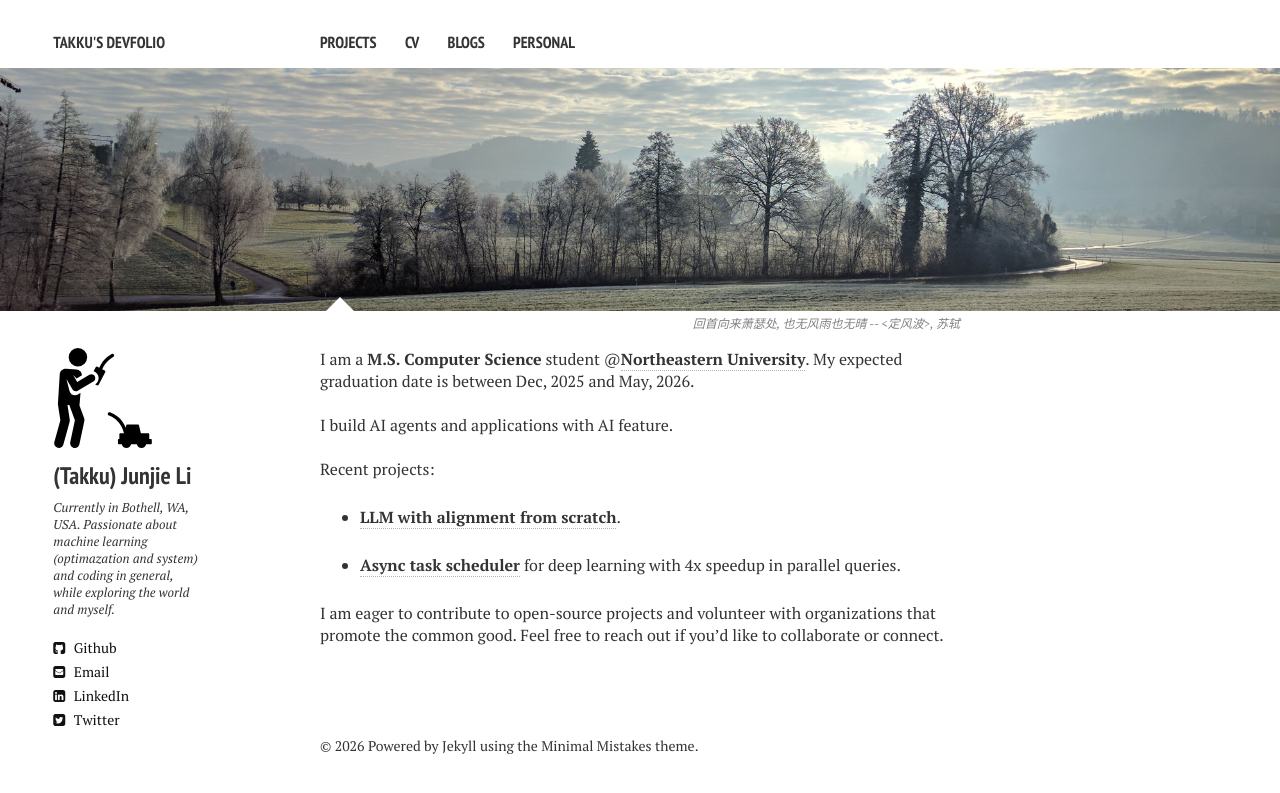
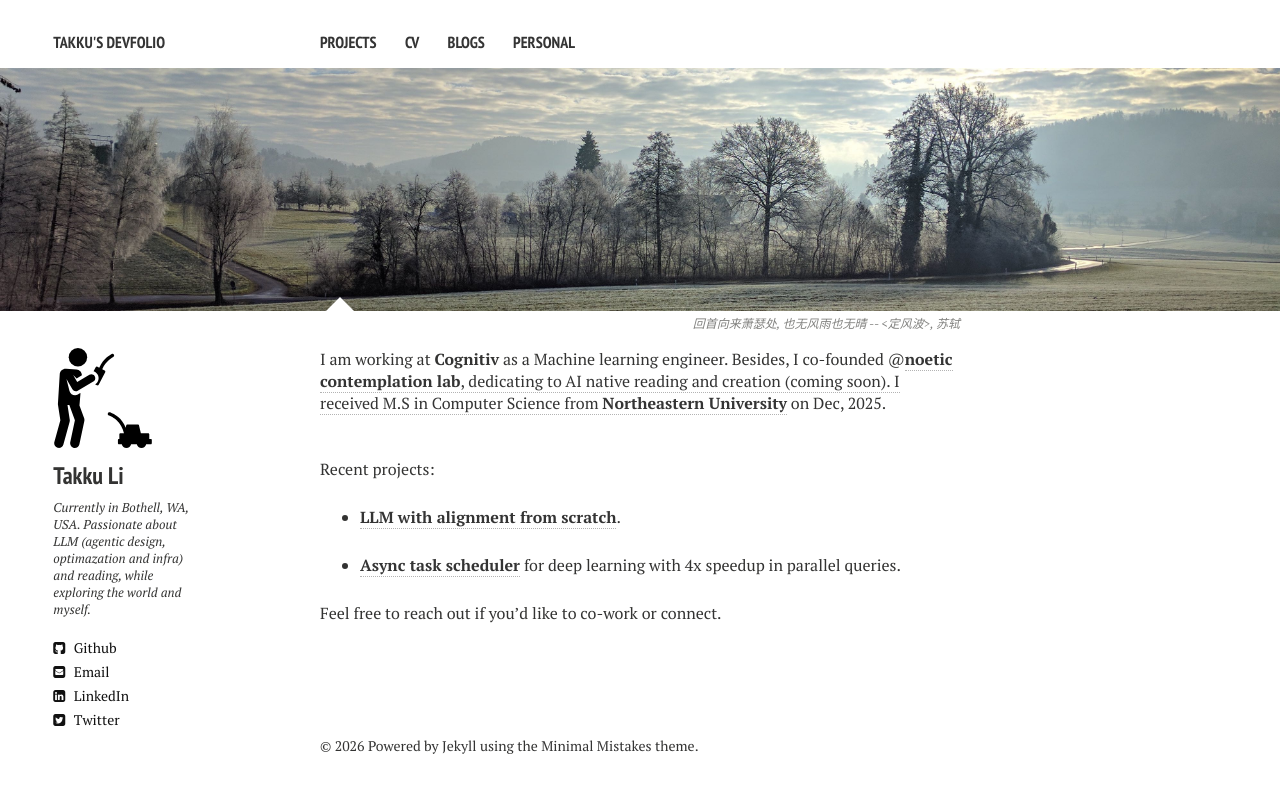
Before and after one commit to takkujunjieli/takkujunjieli.github.io, a Jekyll site: the page built from index.md, in a window 1280 px wide. Shown: the top 793 px of the page. Built offline with Jekyll 4.4.1, drawn with Linux system fonts in a browser that asks for light colours; nearby versions of some CDN libraries.

Commit message:
update CV and homepage content for clarity and accuracy

```diff
--- a/_config.yml
+++ b/_config.yml
@@ -6,9 +6,9 @@ disqus_shortname: takkujl
 
 # Owner/author information
 owner:
-  name:           (Takku) Junjie Li
+  name:           Takku Li
   avatar:         avatar.svg
-  bio:            Currently in Bothell, WA, USA. Passionate about machine learning (optimazation and system) and coding in general, while exploring the world and myself.
+  bio:            Currently in Bothell, WA, USA. Passionate about LLM (agentic design, optimazation and infra) and reading, while exploring the world and myself.
   # Social networking links are used in author-bio sidebar. Update and remove as you like.
   email: alvinbluy@gmail.com
   linkedin: junjietakkuli
--- a/index.md
+++ b/index.md
@@ -5,15 +5,11 @@ description: "Takku's Homepage"
 tags: [Jekyll, theme, responsive, blog, template]
 image:
   feature: trees.jpg
-  title: '回首向来萧瑟处, 也无风雨也无晴 -- <定风波>, 苏轼'
+  title: "回首向来萧瑟处, 也无风雨也无晴 -- <定风波>, 苏轼"
 ---
 
-<p>I am a <b> M.S. Computer Science</b> student @<a href="https://www.khoury.northeastern.edu/" target="_blank"><b>Northeastern University</b></a>. My expected graduation date is between Dec, 2025 and May, 2026.</p>
+<p>I am working at <b>Cognitiv</b> as a Machine learning engineer. Besides, I co-founded @<a href="noetic-contemplation-lab.vercel.app" target="_blank"><b>noetic contemplation lab</b>, dedicating to AI native reading and creation (coming soon). I received M.S in Computer Science from <b>Northeastern University</b></a> on Dec, 2025.</p>
 <br>
-
-<p>
-I build AI agents and applications with AI feature.</p>
-
 
 <br>
 <p>Recent projects:</p>
@@ -22,6 +18,6 @@ I build AI agents and applications with AI feature.</p>
 
 - <a href="https://github.com/takkujunjieli/AsyncTaskScheduler" target="_blank"><b>Async task scheduler</b></a> for deep learning with 4x speedup in parallel queries.
 
-I am eager to contribute to open-source projects and volunteer with organizations that promote the common good. Feel free to reach out if you'd like to collaborate or connect.
+Feel free to reach out if you'd like to co-work or connect.
 
 <!--CUDA/Triton programming for GPU acceleration-->
```
Also changed, not shown: 1 other file.
